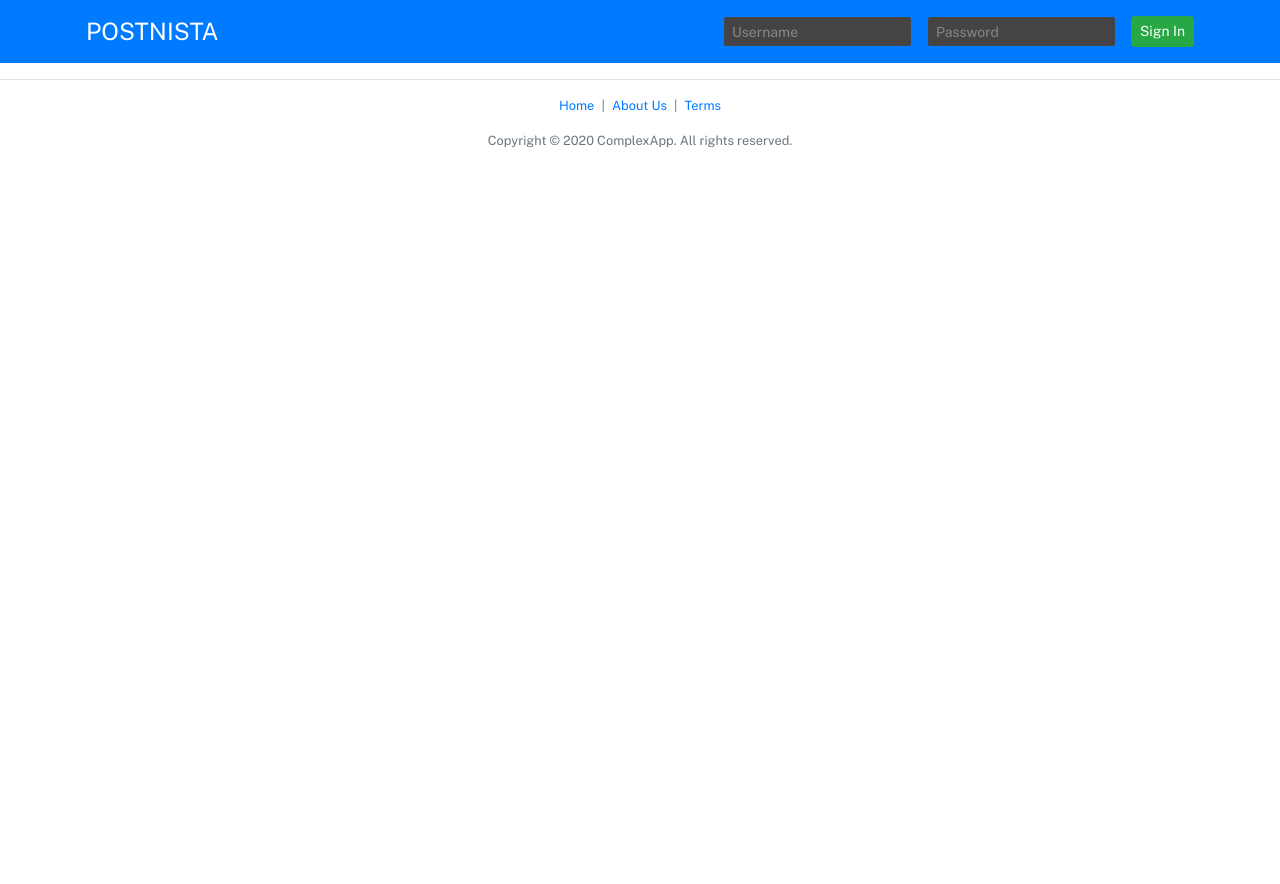
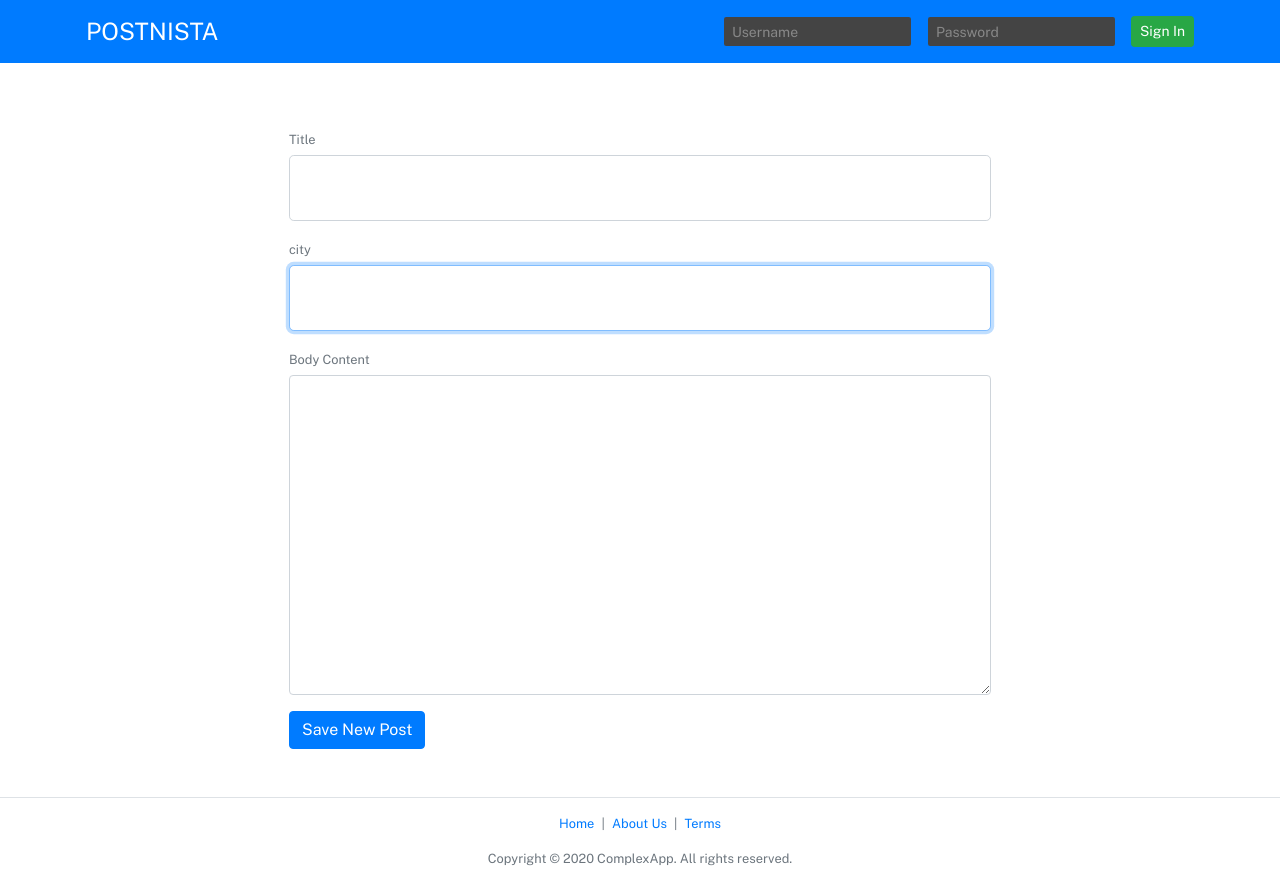
Before and after one commit to maemeier/post-react, a React (Create React App) app: page /create-post in a window 1280 px wide. Before the commit the page ends 800 px from the top, so only its background shows below. Built offline with nearby package versions, Linux system fonts and the light colour scheme.

Commit message:
create post

```diff
--- a/src/App.js
+++ b/src/App.js
@@ -1,22 +1,32 @@
-import React from "react";
+import React, { useState } from "react";
 import ReactDOM from "react-dom";
 import { BrowserRouter, Switch, Route } from "react-router-dom";
 
 import Header from "./components/Header.js";
-import Home from "./components/HomeGuest.js";
+import HomeGuest from "./components/HomeGuest.js";
 import Footer from "./components/Footer.js";
 import Term from "./components/Term.js";
 import About from "./components/About.js";
+import Home from "./components/Home.js";
+import CreatePost from "./components/CreatePost.js";
 
 import "./App.css";
+import Axios from "axios";
+Axios.defaults.baseURL = "http://localhost:8081";
 
 function App() {
+  const [loggin, setLoggin] = useState(
+    Boolean(localStorage.getItem("postToken"))
+  );
   return (
     <BrowserRouter>
-      <Header />
+      <Header loggin={loggin} setLoggin={setLoggin} />
       <Switch>
         <Route path="/" exact>
-          <Home />
+          {loggin ? <Home /> : <HomeGuest />}
+        </Route>
+        <Route path="/create-post">
+          <CreatePost />
         </Route>
         <Route path="/term" exact>
           <Term />
--- /dev/null
+++ b/src/components/CreatePost.js
@@ -0,0 +1,80 @@
+import React, { useEffect, useState } from "react";
+import Page from "./Page";
+import Axios from "axios";
+
+const CreatePost = () => {
+  const [title, setTitle] = useState();
+  const [body, setBody] = useState();
+  const [city, setCity] = useState();
+  async function handleSubmit(event) {
+    event.preventDefault();
+    try {
+      await Axios.post(
+        "/create-post",
+        {
+          title,
+          body,
+          city,
+          token: localStorage.getItem("postToken")
+        },
+        console.log("post was created")
+      );
+    } catch (err) {
+      console.log("there was an error");
+    }
+  }
+  return (
+    <Page>
+      <form onSubmit={handleSubmit}>
+        <div className="form-group">
+          <label htmlFor="post-title" className="text-muted mb-1">
+            <small>Title</small>
+          </label>
+          <input
+            autoFocus
+            name="title"
+            id="post-title"
+            className="form-control form-control-lg form-control-title"
+            type="text"
+            placeholder=""
+            autoComplete="off"
+            onChange={event => setTitle(event.target.value)}
+          />
+        </div>
+
+        <div className="form-group">
+          <label htmlFor="post-title" className="text-muted mb-1">
+            <small>city</small>
+          </label>
+          <input
+            autoFocus
+            name="city"
+            id="post-city"
+            className="form-control form-control-lg form-control-title"
+            type="text"
+            placeholder=""
+            autoComplete="off"
+            onChange={event => setCity(event.target.value)}
+          />
+        </div>
+
+        <div className="form-group">
+          <label htmlFor="post-body" className="text-muted mb-1 d-block">
+            <small>Body Content</small>
+          </label>
+          <textarea
+            name="body"
+            id="post-body"
+            className="body-content tall-textarea form-control"
+            type="text"
+            onChange={event => setBody(event.target.value)}
+          ></textarea>
+        </div>
+
+        <button className="btn btn-primary">Save New Post</button>
+      </form>
+    </Page>
+  );
+};
+
+export default CreatePost;
--- a/src/components/Header.js
+++ b/src/components/Header.js
@@ -3,10 +3,7 @@ import { Link } from "react-router-dom";
 import HeaderLogout from "./HeaderLogout";
 import HeaderLoggin from "./HeaderLoggin";
 
-function Header() {
-  const [loggin, setLoggin] = useState();
-  const [logout, setLogout] = useState();
-
+function Header(props) {
   return (
     <div>
       <header className="header-bar bg-primary mb-3">
@@ -16,10 +13,10 @@ function Header() {
               POSTNISTA
             </Link>
           </h4>
-          {loggin ? (
-            <HeaderLoggin setLoggin={setLoggin} />
+          {props.loggin ? (
+            <HeaderLoggin setLoggin={props.setLoggin} />
           ) : (
-            <HeaderLogout setLoggin={setLoggin} />
+            <HeaderLogout setLoggin={props.setLoggin} />
           )}
         </div>
       </header>
--- a/src/components/HeaderLoggin.js
+++ b/src/components/HeaderLoggin.js
@@ -1,6 +1,13 @@
 import React from "react";
+import { Link } from "react-router-dom";
 
 const HeaderLoggin = props => {
+  const handleLoggedout = () => {
+    props.setLoggin(false);
+    localStorage.removeItem("postToken");
+    localStorage.removeItem("username");
+    localStorage.removeItem("avatar");
+  };
   return (
     <div>
       <div className="flex-row my-3 my-md-0">
@@ -14,16 +21,13 @@ const HeaderLoggin = props => {
         <a href="#" className="mr-2">
           <img
             className="small-header-avatar"
-            src="https://gravatar.com/avatar/b9408a09298632b5151200f3449434ef?s=128"
+            src={localStorage.getItem("avatar")}
           />
         </a>
-        <a className="btn btn-sm btn-success mr-2" href="/create-post">
+        <Link className="btn btn-sm btn-success mr-2" to="/create-post">
           Create Post
-        </a>
-        <button
-          onClick={() => props.setLoggin(false)}
-          className="btn btn-sm btn-secondary"
-        >
+        </Link>
+        <button onClick={handleLoggedout} className="btn btn-sm btn-secondary">
           Sign Out
         </button>
       </div>
--- a/src/components/HeaderLogout.js
+++ b/src/components/HeaderLogout.js
@@ -10,10 +10,14 @@ function HeaderLogout(props) {
   async function handleSubmit(event) {
     event.preventDefault();
     try {
-      const response = await Axios.post("http://localhost:8081/login", {
+      const response = await Axios.post("/login", {
         username,
         password
       });
+      // save data
+      localStorage.setItem("postToken", response.data.token);
+      localStorage.setItem("username", response.data.username);
+      localStorage.setItem("avatar", response.data.avatar);
       props.setLoggin(true);
     } catch (error) {
       console.log("there was an error");
--- /dev/null
+++ b/src/components/Home.js
@@ -0,0 +1,21 @@
+import React from "react";
+import Page from "./Page";
+
+const Home = () => {
+  return (
+    <Page title="Your Feed">
+      <h2 className="text-center">
+        Hello <strong>{localStorage.getItem("username")}</strong>, your feed is
+        empty.
+      </h2>
+      <p className="lead text-muted text-center">
+        Your feed displays the latest posts from the people you follow. If you
+        don&rsquo;t have any friends to follow that&rsquo;s okay; you can use
+        the &ldquo;Search&rdquo; feature in the top menu bar to find content
+        written by people with similar interests and then follow them.
+      </p>
+    </Page>
+  );
+};
+
+export default Home;
--- a/src/components/HomeGuest.js
+++ b/src/components/HomeGuest.js
@@ -6,7 +6,7 @@ function HomeGuest() {
   async function handleSubmit(event) {
     event.preventDefault();
     try {
-      await Axios.post("http://localhost:8081/register", {
+      await Axios.post("/register", {
         username: "test1",
         email: "test1@test.com",
         password: "karate310327"
```
